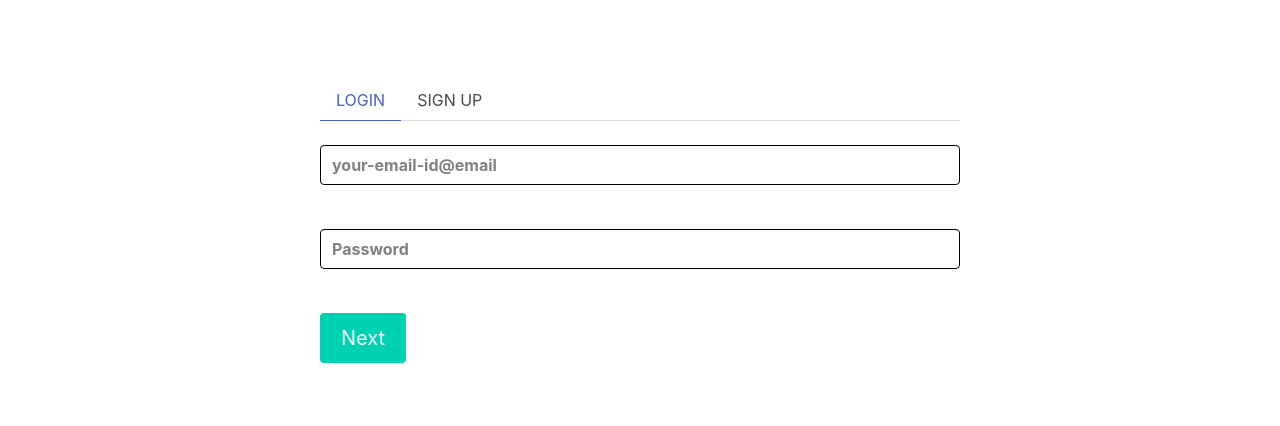
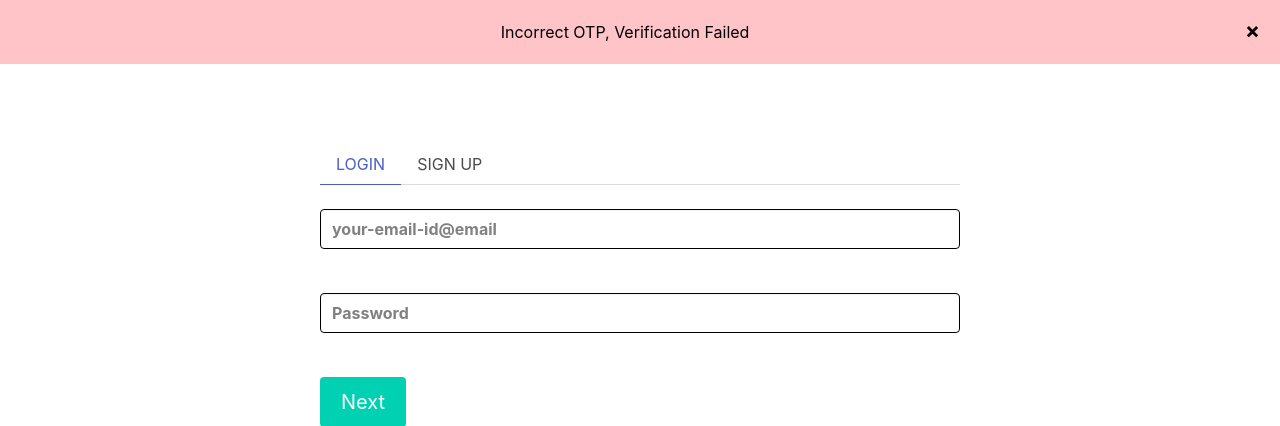
Before and after one commit to gourish13/blogarithm, a Flask app: page /auth in a window 1280 px wide. Shown: the top 426 px of the page. Run offline with Flask 2, Linux system fonts and the light colour scheme; parts of the project's set-up code (start-up, migrations or seed data) failed here and were passed over; some libraries are stand-ins or nearby versions.

Commit message:
added flash area

```diff
--- a/src/static/css/auth.css
+++ b/src/static/css/auth.css
@@ -2,6 +2,28 @@
 	padding : 0;
 	margin : 0;
 	box-sizing : border-box;
+}
+
+.alert {
+  padding: 20px;
+  background-color: rgba(250, 60, 70, 0.3);
+  color: black;
+	text-align: center;
+}
+
+.closebtn {
+  margin-left: 15px;
+  color: black;
+  font-weight: bold;
+  float: right;
+  font-size: 22px;
+  line-height: 20px;
+  cursor: pointer;
+  transition: 0.3s;
+}
+
+.closebtn:hover {
+  color: #f44336;
 }
 
 input {
--- a/src/templates/auth.html
+++ b/src/templates/auth.html
@@ -29,6 +29,14 @@
 
 {% block content %}
 			<main>
+				 <div class="alert">
+						<span class="closebtn" onclick="this.parentElement.style.display='none';">&times;</span>
+							{% if email is defined %}
+								Incorrect Email or Password
+							{% else %}
+								Incorrect OTP, Verification Failed
+							{% endif %}
+					</div>
 
 				<div class="main-area">
 						<div class="tabs">
@@ -39,7 +47,7 @@
 							  </ul>
 						</div>
 						<div class="signup" >
-						<form>
+							<form action="/auth/register" method="POST">
 							<div class="page-1">
 								<div class="field">
 
```
